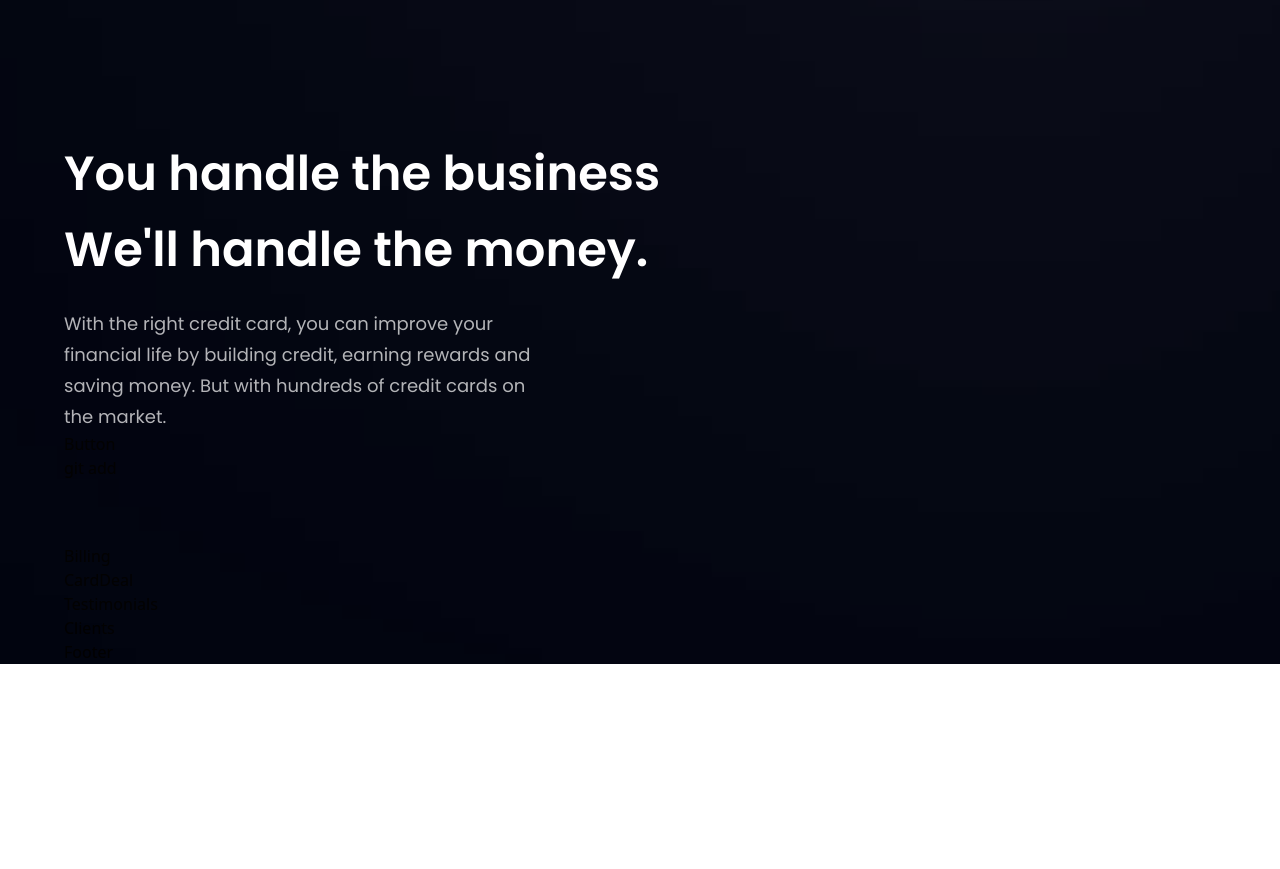
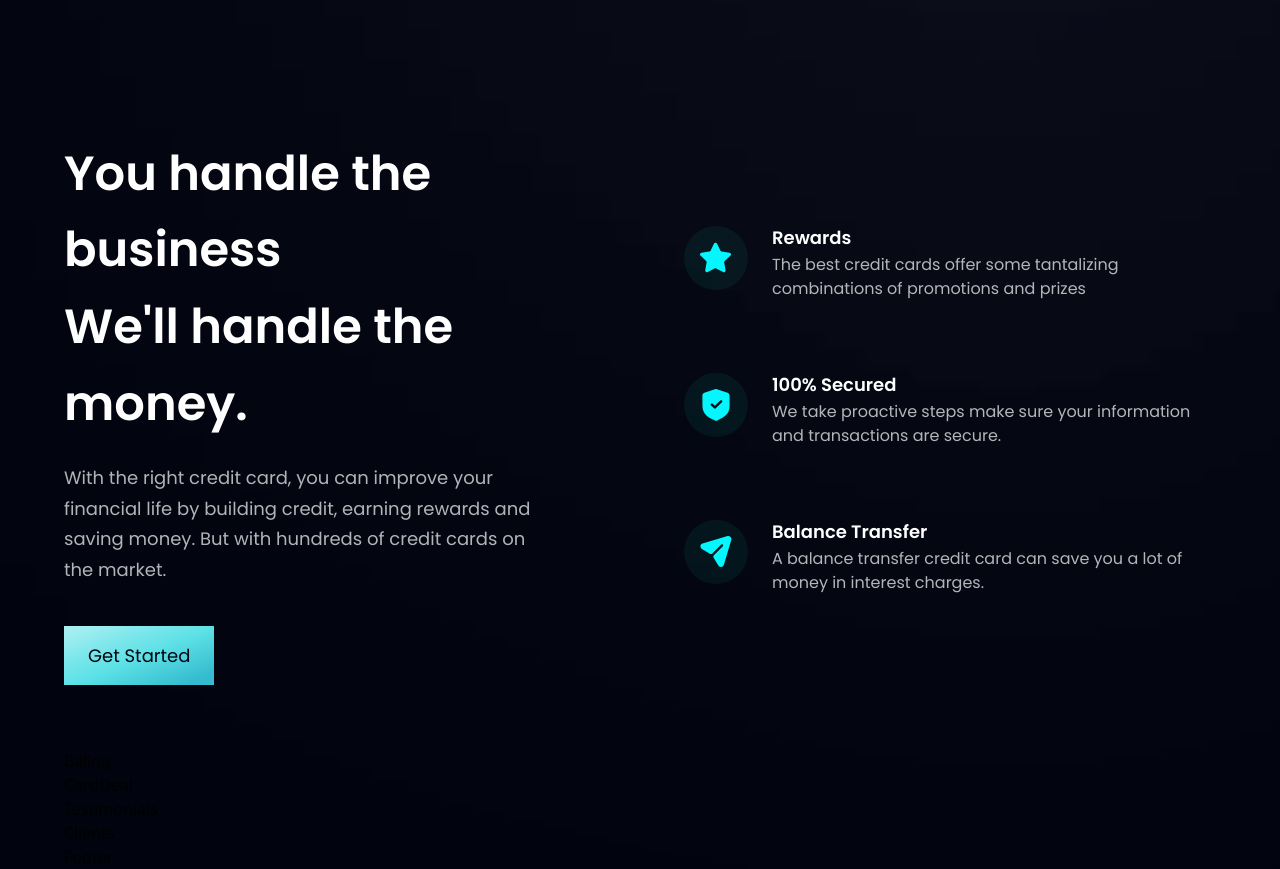
Before and after one commit to barksanto/fi-banking, a React (Vite) app in the folder fi-banking/: page / in a window 1280 px wide. Shown: the part 840-1709 px from the top of the page. Before the commit the page ends 1504 px from the top, so only its background shows below. Built offline with nearby package versions, Linux system fonts and the light colour scheme.

Commit message:
dynamic margin and padding for last card - complete business section - FeatureCard component lives in Business

```diff
--- a/fi-banking/src/components/Business.jsx
+++ b/fi-banking/src/components/Business.jsx
@@ -2,6 +2,25 @@
 import { features } from '../constants'
 import styles, { layout } from '../styles'
 import Button from './Button'
+
+const FeatureCard = ({icon,index,title,content}) => (
+  <div className={`flex flex-row p-6 rounded-[20px] ${index !== features.length - 1 ? 'mb-6' : 'mb-0'} feature-card`}>
+
+    <div className={`w-[64px] h-[64px] rounded-full ${styles.flexCenter} bg-dimBlue`}>
+      <img src={icon} alt="icon" className={`w-[50%] h-[50%] object-contain`} />
+    </div>
+
+    <div className="flex-1 flex flex-col ml-3">
+      <div className="flex flex-1 flex-col ml-3">
+        <h4 className="font-poppins font-semibold text-white text-[18px] leading-[23px] mb-1">{title}</h4>
+      </div>
+      <div className="flex flex-1 flex-col ml-3">
+        <p className="font-poppins font-normal text-dimWhite text-[16px] leading-[24px]">{content}</p>
+      </div>
+     </div>
+  </div>
+)
+
 
 const Business = () => {
 
@@ -10,7 +29,15 @@
       <div className={`${layout.sectionInfo}`}>
         <h2 className={`${styles.heading2}`}>You handle the business <br className="sm:block hidden" /> We'll handle the money.</h2>
         <p className={`${styles.paragraph} max-w-[470px] mt-5`}>With the right credit card, you can improve your financial life by building credit, earning rewards and saving money. But with hundreds of credit cards on the market.</p>
-        <Button/>git add <div className=""></div>
+        <Button styles="mt-10" />
+      </div>
+
+      <div className={`${layout.sectionImg} flex-col`}>
+        {
+          features.map((feature, index) => (
+            <FeatureCard key={feature.id} {...feature} index={index} />
+          ))
+        }
       </div>
     </section>
   )
--- a/fi-banking/src/components/Button.jsx
+++ b/fi-banking/src/components/Button.jsx
@@ -1,8 +1,8 @@
 import React from 'react'
 
-const Button = () => {
+const Button = ({styles}) => {
   return (
-    <div>Button</div>
+    <button type="button" className={`py-4 px-6 bg-blue-gradient font-poppins font-md text-[18px] text-primary outline-none ${styles}`}>Get Started</button>
   )
 }
 
```
